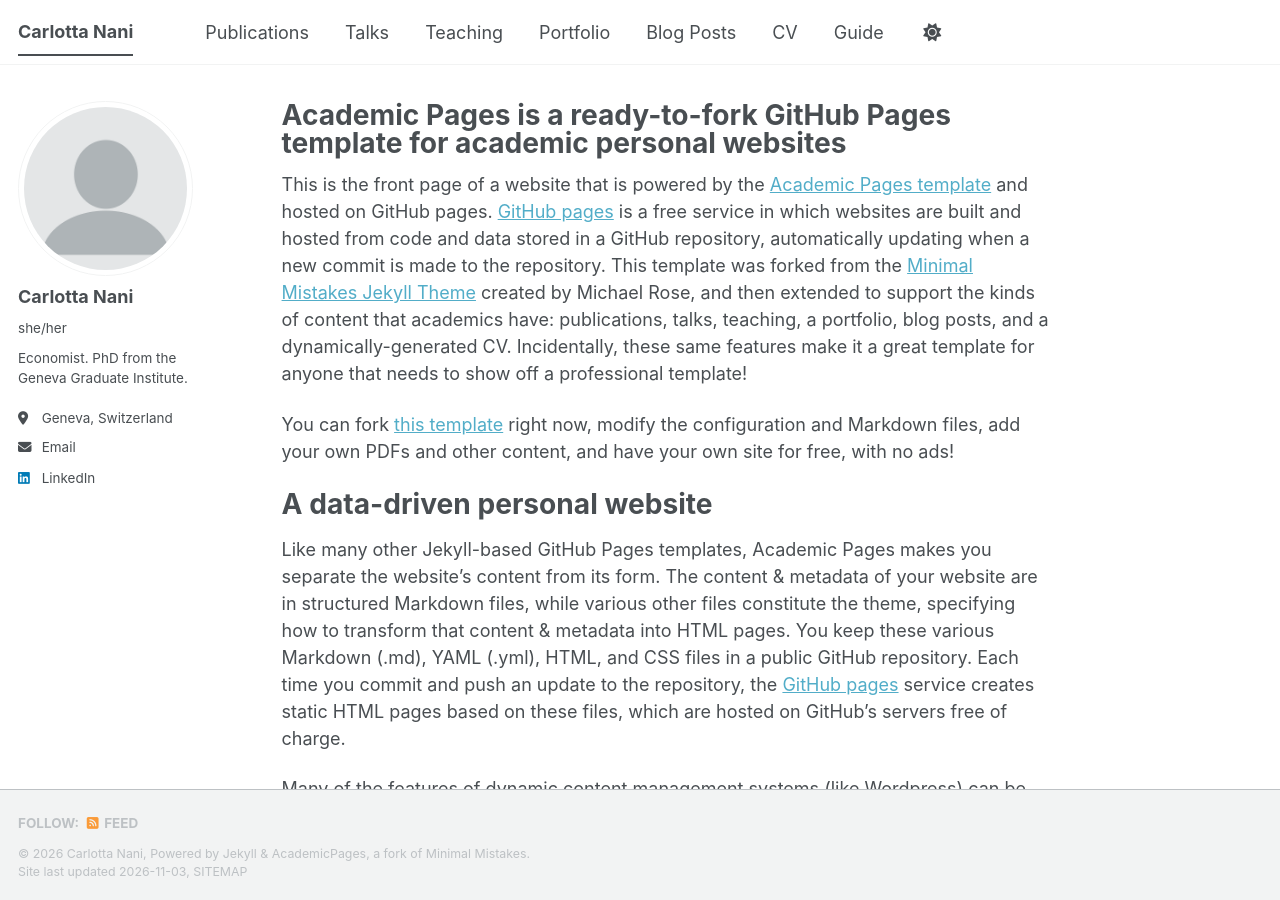
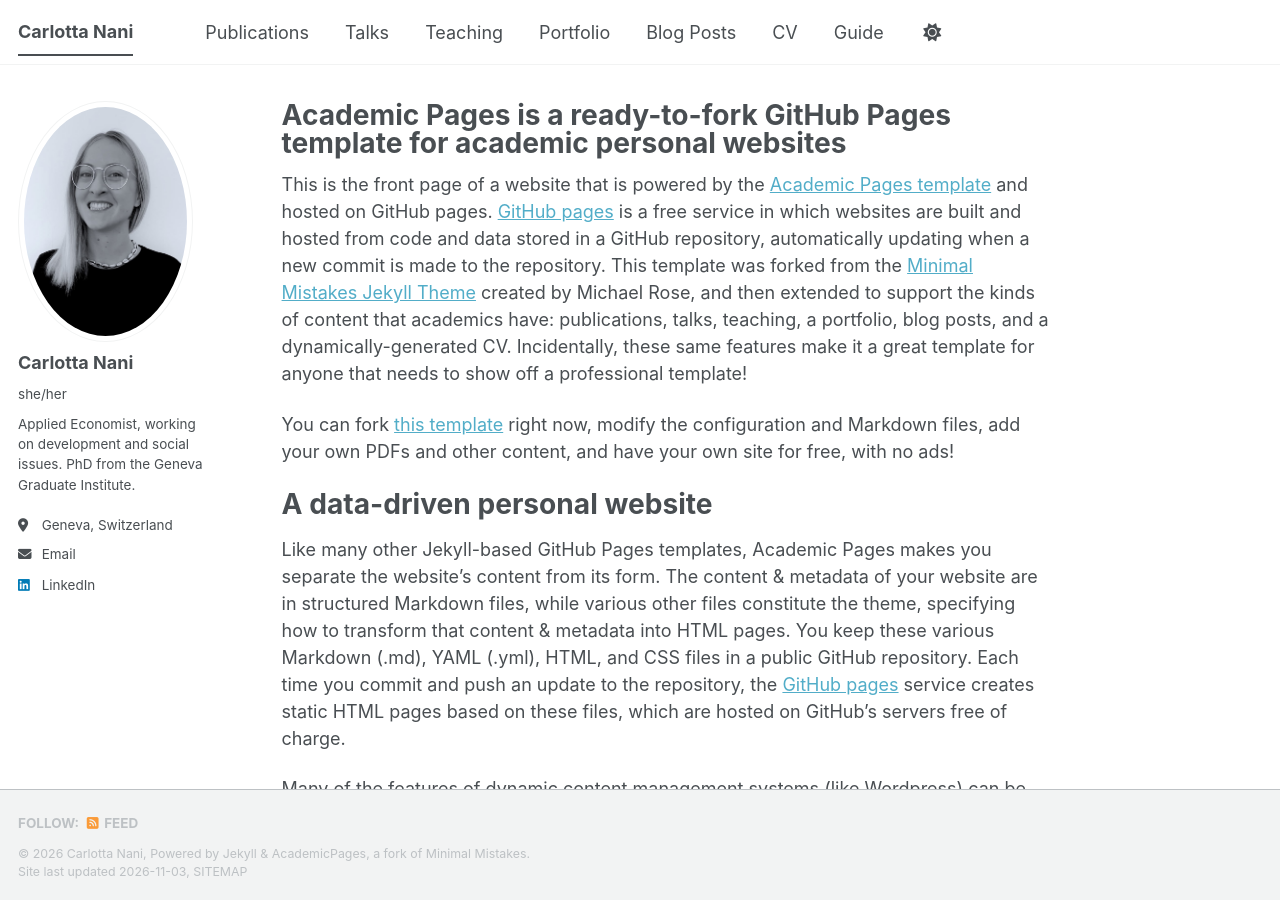
Before and after one commit to carlotta-nani/carlotta-nani.github.io, a Jekyll site: the page built from _pages/about.md, in a window 1280 px wide and 900 px high. Built offline with Jekyll 4.4.1, drawn with Linux system fonts in a browser that asks for light colours; a script bundle is joined from its source files by our own code; a style sheet for code colours, icons or effects is not loaded; part of the change alters nothing that is shown.

Commit message:
Modify author details and publication categories
Updated author bio and avatar image. Reorganized publication categories.

```diff
--- a/_config.yml
+++ b/_config.yml
@@ -19,10 +19,10 @@ repository               : "carlotta-nani/carlotta-nani.github.io"
 
 author:
   # Biographic information
-  avatar           : "profile.png"
+  avatar           : "profile.jpg"
   name             : "Carlotta Nani"
   pronouns         : "she/her"
-  bio              : "Economist. PhD from the Geneva Graduate Institute."
+  bio              : "Applied Economist, working on development and social issues. PhD from the Geneva Graduate Institute."
   location         : "Geneva, Switzerland"
   email            : "carlotta.nani@gmail.com"
 
@@ -34,17 +34,16 @@ author:
   # Social media
   linkedin         : "carlotta-nani"
 
+  # Publication Category - The following the list of publication categories and their headings
+  publication_category:
+    chapters:
+      title: 'Book Chapters'
+    working:
+      title: 'Working Papers'
+    reports:
+      title: 'Reports'
 
-# Publication Category - The following the list of publication categories and their headings
-publication_category:
-  manuscripts:
-    title: 'Journal Articles'
-  chapters:
-    title: 'Book Chapters'
-  reports:
-    title: 'Policy Reports & Briefs'
-  working:
-    title: 'Working Papers'
+
 
 # Site Settings
 teaser                   :  # filename of teaser fallback teaser image placed in /images/ for social media previews
```
